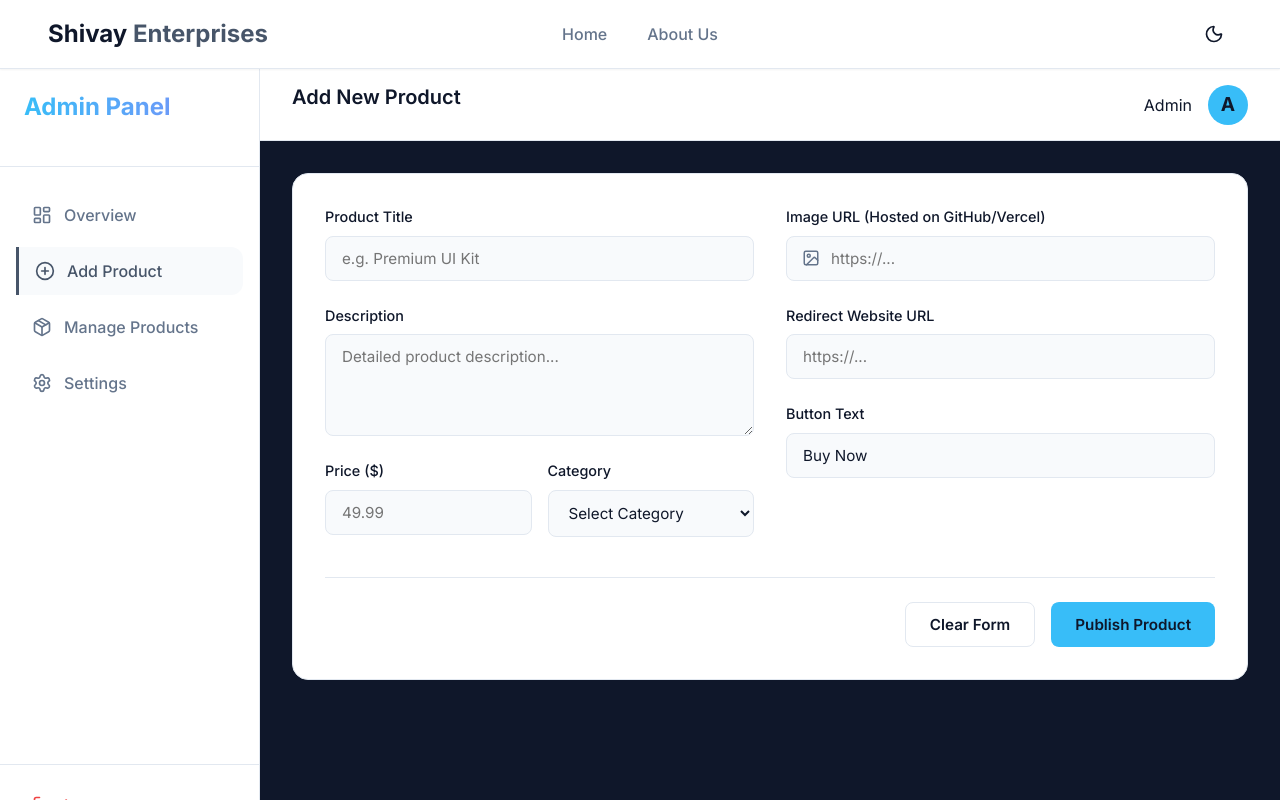
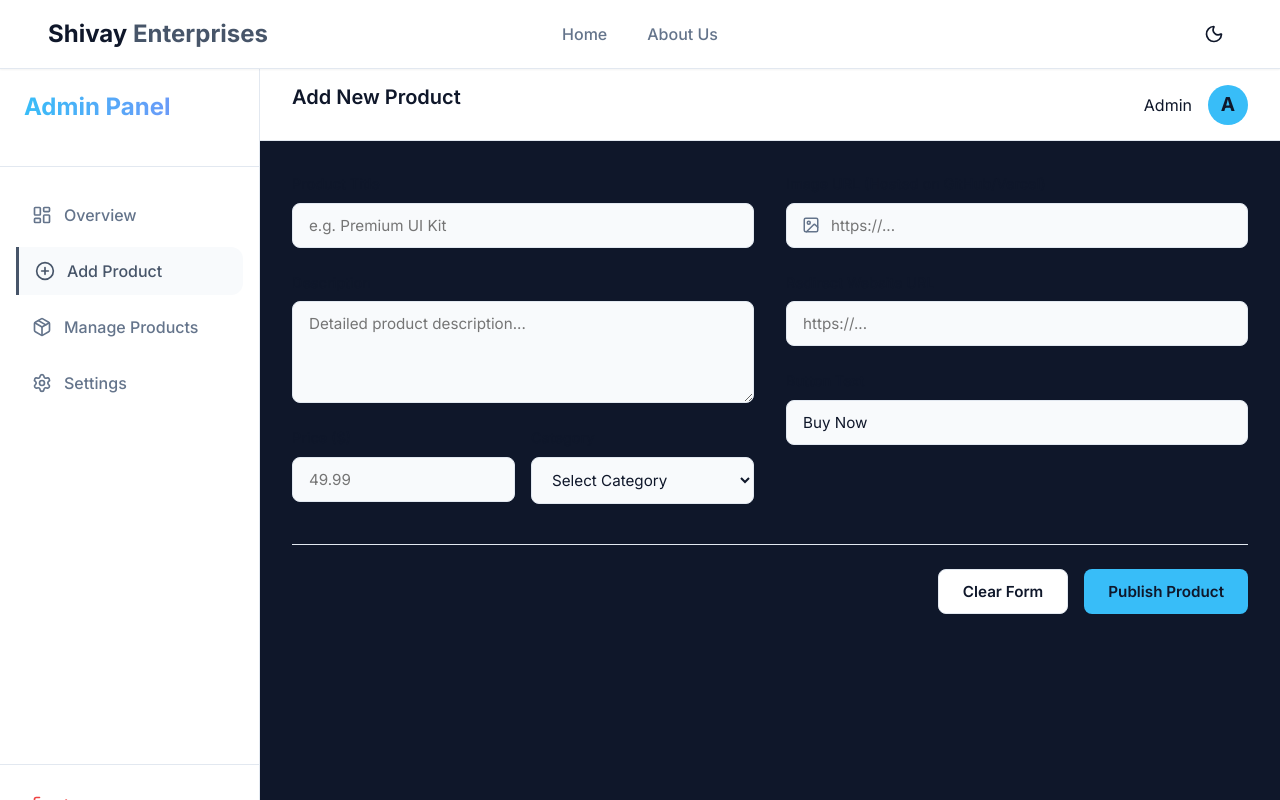
Before and after one commit to rajsriv/SEntBns, a React (Vite) app: page /admin/dashboard in a window 1280 px wide. Shown: the top 800 px of the page. Built offline with nearby package versions, Linux system fonts and the light colour scheme; sample sign-in values are in the browser's storage.

Commit message:
Remove white box from admin dashboard forms

```diff
--- a/src/pages/AdminDashboard.css
+++ b/src/pages/AdminDashboard.css
@@ -141,12 +141,7 @@
 
 /* Form Styles */
 .form-container {
-  background: var(--surface-color);
-  border: 1px solid var(--border-color);
-  border-radius: 16px;
-  padding: 2rem;
   max-width: 1000px;
-  margin: 0 auto;
 }
 
 .form-grid {
```
